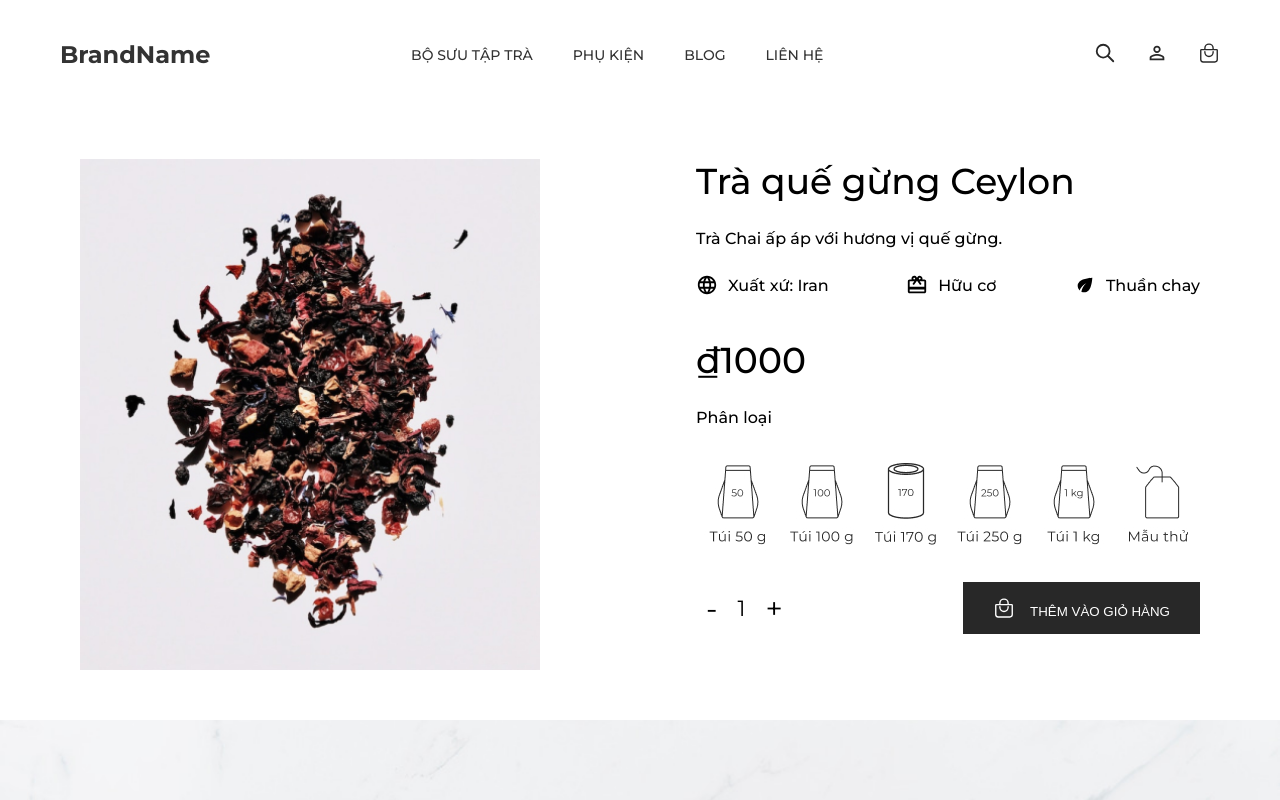
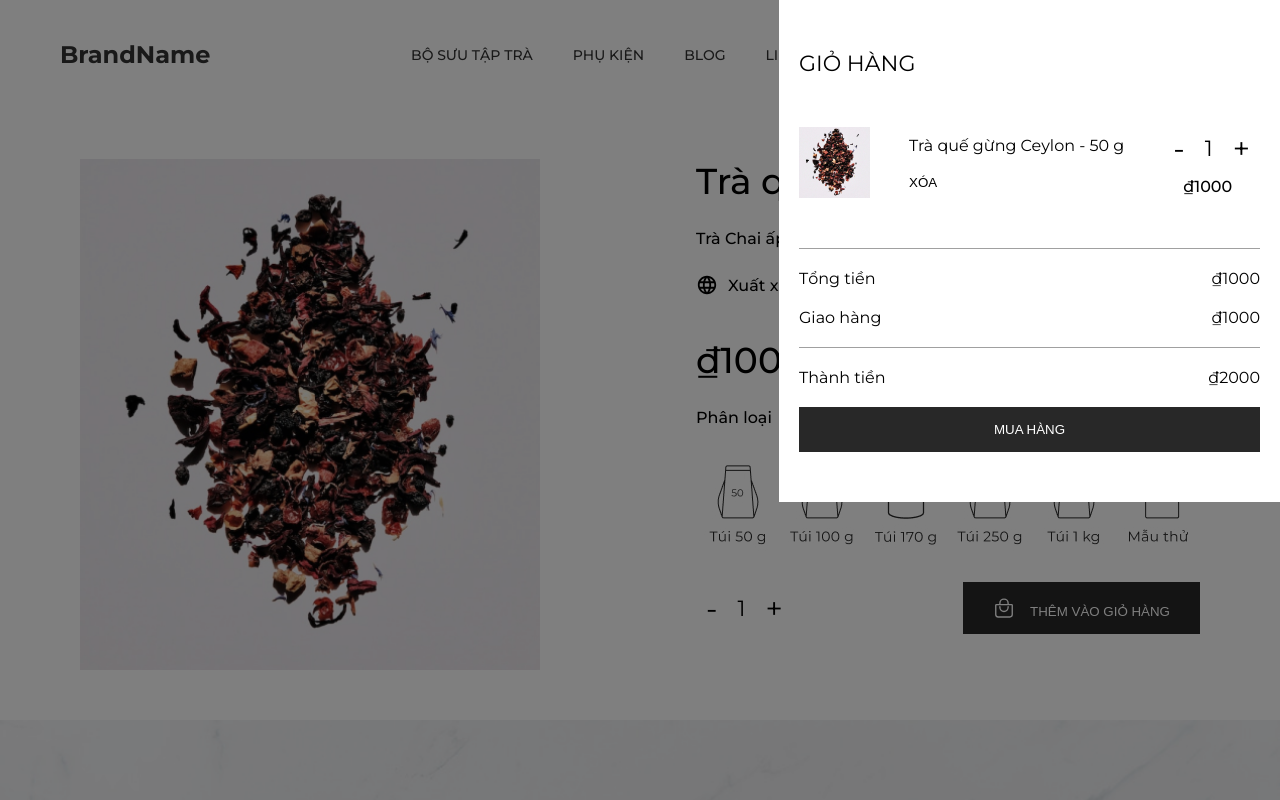
Before and after one commit to thuong22092k3/IE104_MocTraShop, a React (Create React App) app: page /Product in a window 1280 px wide. Both pictures are taken after a click on the button "THÊM VÀO GIỎ HÀNG". Shown: the top 800 px of the page. Built offline with nearby package versions, Linux system fonts and the light colour scheme.

Commit message:
Add CartSidebar

```diff
--- /dev/null
+++ b/src/Components/Header/CartSidebar.jsx
@@ -0,0 +1,62 @@
+import React, { useState } from 'react'
+import {
+    CartSidebar_1
+} from '../../assets/Images'
+
+const CartSidebar = () => {
+    const [quantity, setQuantity] = useState(1);
+
+    const handleIncrement = () => {
+        setQuantity(quantity + 1);
+    };
+
+    const handleDecrement = () => {
+        if (quantity > 0) {
+            setQuantity(quantity - 1);
+        }
+    };
+    return (
+        <div className="cartSidebar">
+            <h1>GIỎ HÀNG</h1>
+            <div className="cartSidebar__products">
+                <div className="cartSidebar__products__product">
+                    <img src={CartSidebar_1} alt="" />
+                    <div className="cartSidebar__products__product__detail">
+                        <p>Trà quế gừng Ceylon - 50 g</p>
+                        <button> <span className="span_500">XÓA</span></button>
+                    </div>
+                    <div className="cartSidebar__products__product__quantity">
+                        <div className="sale__info__components__quantity">
+                            <span className="sale__info__components__quantity__minus" onClick={handleDecrement}>-</span>
+                            <span className="sale__info__components__quantity__number">{quantity}</span>
+                            <span className="sale__info__components__quantity__plus" onClick={handleIncrement}>+</span>
+                        </div>
+                        <p><span className="span_500">₫1000</span></p>
+                    </div>
+
+                </div>
+            </div>
+            <div className="cartSidebar__total">
+                <hr />
+                <div className="cartSidebar__total__payment">
+                    <p>Tổng tiền</p>
+                    <p> ₫1000</p>
+                </div>
+                <div className="cartSidebar__total__payment">
+                    <p>Giao hàng</p>
+                    <p> ₫1000</p>
+                </div>
+                <hr />
+                <div className="cartSidebar__total__payment">
+                    <p>Thành tiền</p>
+                    <p> ₫2000</p>
+                </div>
+                <button className="cartSidebar__total__button">
+                    <p>mua hàng</p>
+                </button>
+            </div>
+        </div>
+    )
+}
+
+export default CartSidebar
--- a/src/Components/Product/ProductSale.jsx
+++ b/src/Components/Product/ProductSale.jsx
@@ -1,4 +1,5 @@
-import React, { useState }from 'react'
+import React, { useState } from 'react'
+import { Link } from 'react-router-dom';
 import {
     Product_Sale1,
     Bag_50g, Bag_100g,
@@ -7,9 +8,11 @@ import {
     Bag_Sample
 } from '../../assets/Images'
 import { LanguageIcon, RedeemIcon, EcoIcon, BagIcon } from '../Icons/index'
+import CartSidebar from '../Header/CartSidebar';
 
 const ProductSale = () => {
     const [quantity, setQuantity] = useState(1);
+    const [isCartVisible, setCartVisible] = useState(false);
 
     const handleIncrement = () => {
         setQuantity(quantity + 1);
@@ -21,7 +24,21 @@ const ProductSale = () => {
         }
     };
 
+    const handleAddToCart = () => {
+        setCartVisible(true);
+    };
+
+
+    const handleOverlayClick = () => {
+        setCartVisible(false);
+    };
+
+    const handleCartSidebarClick = (e) => {
+        e.stopPropagation();
+    };
+
     return (
+        <div>
             <div className="sale">
                 <div><img src={Product_Sale1} alt="" /></div>
                 <div className="sale__info">
@@ -58,13 +75,23 @@ const ProductSale = () => {
                             <span className="sale__info__components__quantity__number">{quantity}</span>
                             <span className="sale__info__components__quantity__plus" onClick={handleIncrement}>+</span>
                         </div>
-                    <button className="sale__info__components__button">
+                        <button className="sale__info__components__button" onClick={handleAddToCart}>
                             <BagIcon />
                             <p>Thêm vào giỏ hàng</p>
                         </button>
+
                     </div>
                 </div>
 
+            </div>
+
+            {isCartVisible && (
+                <div className="overlay" onClick={handleOverlayClick}>
+                    <div className="cart-sidebar-wrapper" onClick={handleCartSidebarClick}>
+                        <CartSidebar />
+                    </div>
+                </div>
+            )}
         </div>
     )
 }
--- a/src/assets/Images.js
+++ b/src/assets/Images.js
@@ -113,3 +113,11 @@ export {
 export {
     default as Bag_Sample
 } from './Images/Bag_Sample.jpg'
+
+
+/**
+ CartSidebar
+ */
+ export {
+    default as CartSidebar_1
+} from './Images/CartSidebar_1.jpg'
--- a/src/routes/index.jsx
+++ b/src/routes/index.jsx
@@ -4,6 +4,7 @@ import Collections from "../Pages/Collections";
 import MyBag from "../Pages/Mybag";
 import Account from "../Pages/Account";
 import Product from "../Pages/Product";
+import CartSidebar from "../Components/Header/CartSidebar";
 const publicRoutes = [
   { path: "/", component: Home },
   { path: "/Collections", component: Collections },
--- /dev/null
+++ b/src/sass/Components/_cartSidebar.scss
@@ -0,0 +1,105 @@
+.cartSidebar {
+    width: 501px;
+    height: auto;
+    background-color: $txt-white;
+    padding: 50px 20px;
+
+    position: fixed;
+    top: 0;
+    right: 0;
+    z-index: 999;
+
+    .span_500 {
+        font-weight: 500;
+    }
+
+    h1 {
+        font-weight: 400;
+        font-size: 22px;
+    }
+
+    &__products {
+        margin: 50px 0;
+        height: 70%;
+
+        &__product {
+            display: flex;
+            justify-content: space-between;
+            align-items: center;
+            text-align: left;
+            margin: 50px 0;
+
+            &__detail {
+                display: flex;
+                flex-direction: column;
+                align-items: flex-start;
+
+                p {
+                    margin-bottom: 20px;
+                }
+
+                button {
+                    border: none;
+                    background-color: transparent;
+                    cursor: pointer;
+                }
+
+                button:hover {
+                    text-decoration: underline;
+                }
+
+                button:active {
+                    color: $txt-second-color;
+                }
+            }
+
+            &__quantity {
+                p {
+                    margin-top: 10px;
+                    margin-left: 20px;
+                }
+            }
+
+        }
+    }
+
+    &__total {
+        hr {
+            margin: 20px 0;
+            border: none;
+            height: 1px;
+            background-color: $hr-color;
+        }
+
+        &__payment {
+            display: flex;
+            justify-content: space-between;
+            align-self: center;
+            margin: 20px 0;
+        }
+
+        &__button {
+            width: 100%;
+            color: $txt-white;
+            text-transform: uppercase;
+            font-weight: 500;
+            background-color: $bg-btn;
+            border: none;
+            padding: 15px 30px;
+            text-align: center;
+            cursor: pointer;
+        }
+
+        &__button:hover {
+            color: $txt-main-color;
+            background-color: $txt-white;
+            border: 1px solid $txt-main-color;
+        }
+
+        &__button:active {
+            color: $txt-white;
+            background-color: $bg-btn;
+        }
+    }
+
+}
--- a/src/sass/Components/_productSale.scss
+++ b/src/sass/Components/_productSale.scss
@@ -102,3 +102,16 @@
         }
     }
 }
+
+.overlay {
+    position: fixed;
+    top: 0;
+    left: 0;
+    width: 100%;
+    height: 100%;
+    background: rgba(0, 0, 0, 0.5); /* Màu xám với opacity */
+    z-index: 999; /* Z-index cao hơn so với phần sản phẩm */
+    display: flex;
+    justify-content: center;
+    align-items: center;
+}
--- a/src/sass/index.scss
+++ b/src/sass/index.scss
@@ -16,3 +16,4 @@
 @import "./Components/productInfo";
 @import "./Components/productRelative";
 @import "./Components/productSale";
+@import "./Components/cartSidebar";
```
Also changed, not shown: src/assets/Images/CartSidebar_1.jpg (added). Lines whose indentation alone changed are shown as unchanged.
